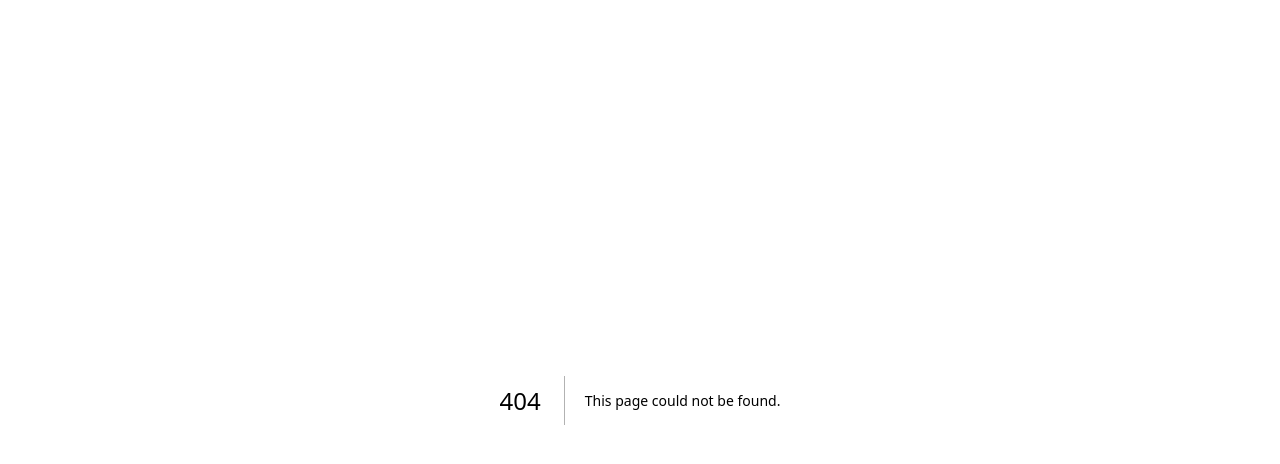
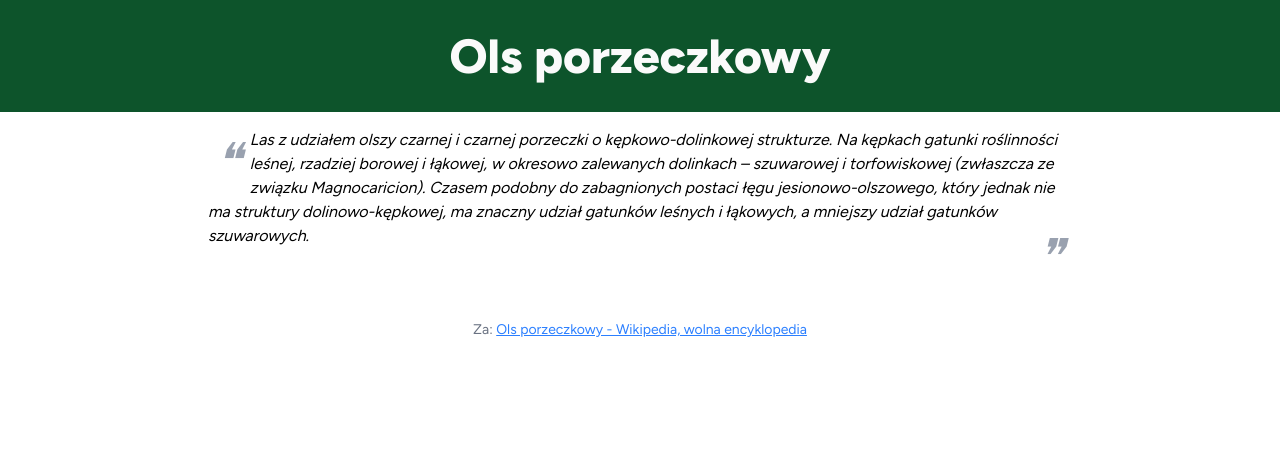
Before and after one commit to paweljw/park-bioroznorodnosci, a Next.js app: page /ols-porzeczkowy in a window 1280 px wide. Before the commit this address had no page. Shown: the top 464 px of the page. Built offline with nearby package versions, Linux system fonts and the light colour scheme.

Commit message:
ols porzeczkowy

```diff
--- /dev/null
+++ b/src/app/ols-porzeczkowy/page.tsx
@@ -0,0 +1,33 @@
+import type { Metadata } from "next";
+import Link from "next/link";
+import Masthead from "~/components/Masthead";
+
+export const metadata: Metadata = {
+  title: "Ols porzeczkowy",
+};
+
+export default function OlsPorzeczkowyPage() {
+  return (
+    <div className="flex w-full flex-col">
+      <Masthead>Ols porzeczkowy</Masthead>
+      <blockquote className="relative mx-auto w-full max-w-4xl p-4 italic before:float-left before:p-2 before:text-5xl before:text-gray-400 before:content-['❝'] after:float-right after:p-2 after:text-5xl after:text-gray-400 after:content-['❞']">
+        Las z udziałem olszy czarnej i czarnej porzeczki o kępkowo-dolinkowej
+        strukturze. Na kępkach gatunki roślinności leśnej, rzadziej borowej i
+        łąkowej, w okresowo zalewanych dolinkach – szuwarowej i torfowiskowej
+        (zwłaszcza ze związku Magnocaricion). Czasem podobny do zabagnionych
+        postaci łęgu jesionowo-olszowego, który jednak nie ma struktury
+        dolinowo-kępkowej, ma znaczny udział gatunków leśnych i łąkowych, a
+        mniejszy udział gatunków szuwarowych.
+      </blockquote>
+      <p className="mx-auto max-w-4xl p-4 text-center text-sm text-gray-500">
+        Za:{" "}
+        <Link
+          href="https://pl.wikipedia.org/wiki/Ols_porzeczkowy"
+          className="text-blue-500 underline"
+        >
+          Ols porzeczkowy - Wikipedia, wolna encyklopedia
+        </Link>
+      </p>
+    </div>
+  );
+}
--- a/src/components/Map.tsx
+++ b/src/components/Map.tsx
@@ -239,7 +239,7 @@ export default function Map() {
         </svg>
       </div>
       <div className="flex flex-col gap-2">
-        <ul className="flex flex-col gap-2 px-4 md:flex-row md:flex-wrap md:justify-center md:gap-4 md:p-0">
+        <ul className="flex flex-col gap-2 px-4 md:flex-row md:flex-wrap md:justify-center md:gap-4">
           <li
             className="flex cursor-pointer items-center gap-2"
             onMouseEnter={() => setCurrentHover("subatlantycki-bor")}
```
